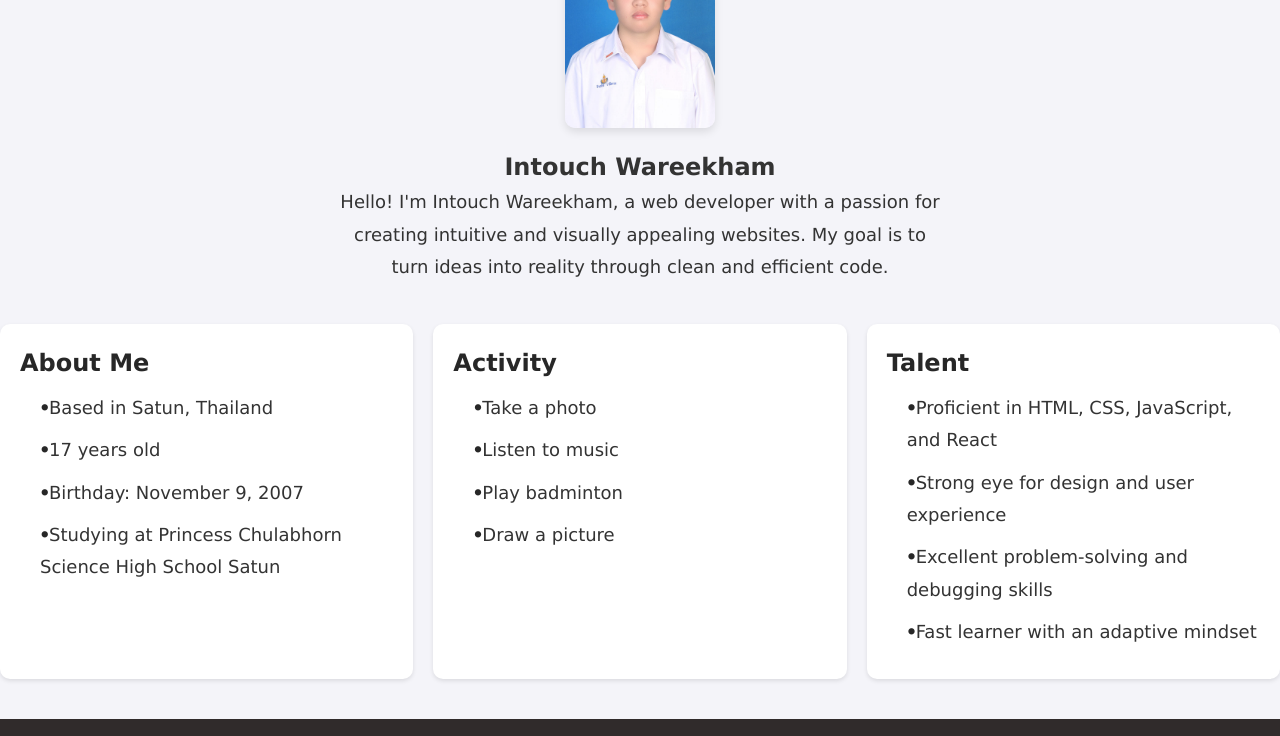
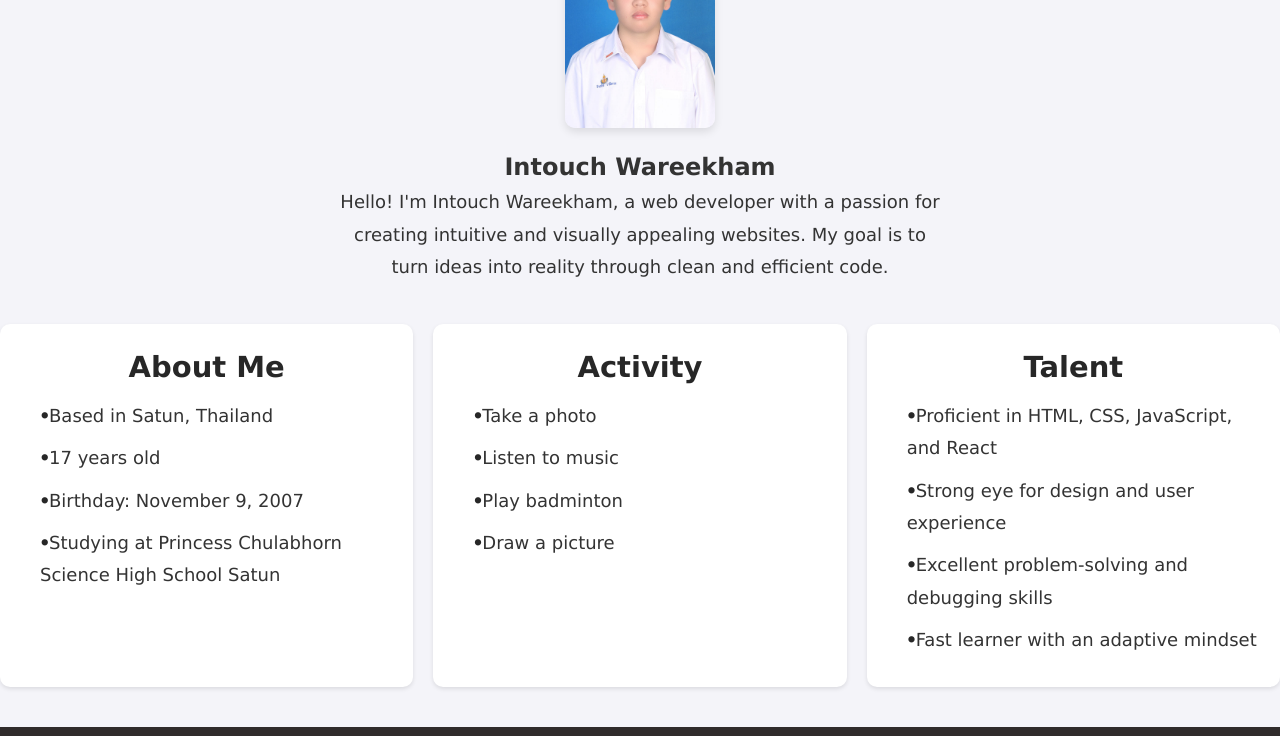
Before and after one commit to bioza/Arutcharin.github.io, a plain HTML site: page member2/pro.html in a window 1280 px wide. Shown: the part 318-1054 px from the top of the page. Drawn offline with Linux system fonts and the light colour scheme.

Commit message:
text size

```diff
--- a/member2/pro.html
+++ b/member2/pro.html
@@ -112,8 +112,9 @@
             padding: 20px;
             border-radius: 10px;
             box-shadow: 0 2px 4px rgba(0, 0, 0, 0.1);
-            text-align: left;
+            text-align: center;
             transition: background-color 0.3s ease, color 0.3s ease;
+
         }
 
         .grid-item:hover {
@@ -121,7 +122,7 @@
         }
 
         .grid-item h3 {
-            font-size: 24px;
+            font-size: 29px;
             margin-bottom: 10px;
             color: rgb(39, 39, 39);
         }
@@ -129,6 +130,7 @@
         .grid-item ul {
             list-style: none;
             padding: 0;
+            text-align: left;
         }
 
         .grid-item ul li {
```
